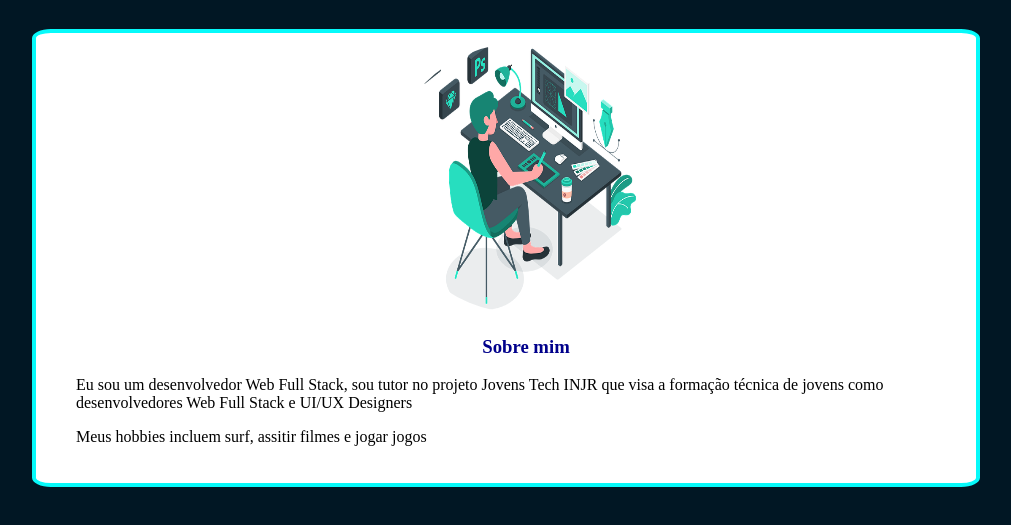
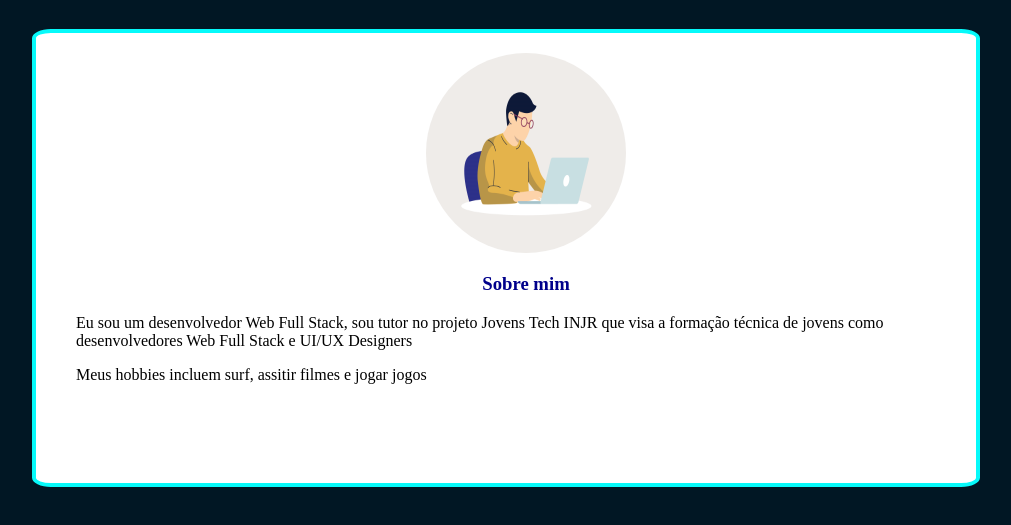
Before and after one commit to yg-css/Estilizando-com-CSS, a plain HTML site: page index.html in a window 1280 px wide. Shown: the part 141-666 px from the top of the page, without its empty margins (134-1145 px from the left). Drawn offline with Linux system fonts and the light colour scheme.

Commit message:
fazendo a responsabilidade

```diff
--- a/index.html
+++ b/index.html
@@ -16,7 +16,7 @@ Este é um exemplo simples de como usar CSS em um projeto
 </P>
 </ul>
    <ul id="caixatexto">
-    <img id="profile" src="image/pss.webp" alt="perfil">
+    <img class="profile" src="image/perfil icone pc.gif" alt="perfil">
 <h3 id="textosobremim">
     Sobre mim
 </h3>
--- a/style.css
+++ b/style.css
@@ -28,10 +28,11 @@ border: 4px solid #06FAFA;
     align-items: center;
 }
 
-#profile{
-    height: 270px;
-    width: 270px;
-    margin-left: 310px;
+.profile{
+    display: block;
+    margin: 20px auto;
     border-radius: 50%;
-    margin-top: 10px;
+    width: 200px;
+    height: 200px;
+    border: #000;
 }
```
Also changed, not shown: image/perfil icone pc.gif (added).
